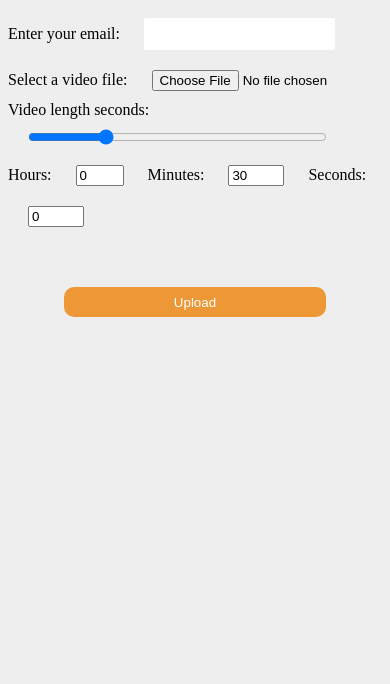
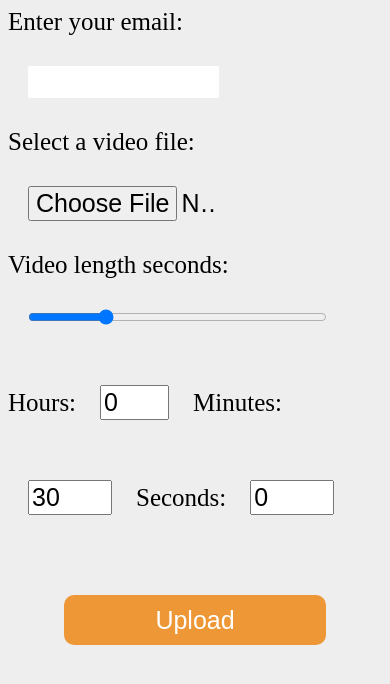
Before and after one commit to shanko07/video-converter-app, a Flask app: page / in a window 390 px wide. Shown: the top 684 px of the page. Run offline with Flask 2, Linux system fonts and the light colour scheme; parts of the project's set-up code (start-up, migrations or seed data) failed here and were passed over.

Commit message:
Make site responsive

```diff
--- a/images/standalonedocker/static/styles/home.css
+++ b/images/standalonedocker/static/styles/home.css
@@ -54,3 +54,20 @@ input[type=email] {
 #durationslider {
     width: 80%;
 }
+
+/* Phone screen size roughly */
+@media only screen and (max-width: 600px) {
+    input {
+        font-size: 25px;
+        margin: 30px 20px;
+    }
+
+    label {
+        font-size: 25px;
+    }
+
+    input[type=submit] {
+        height: 50px;
+    }
+
+}
```
